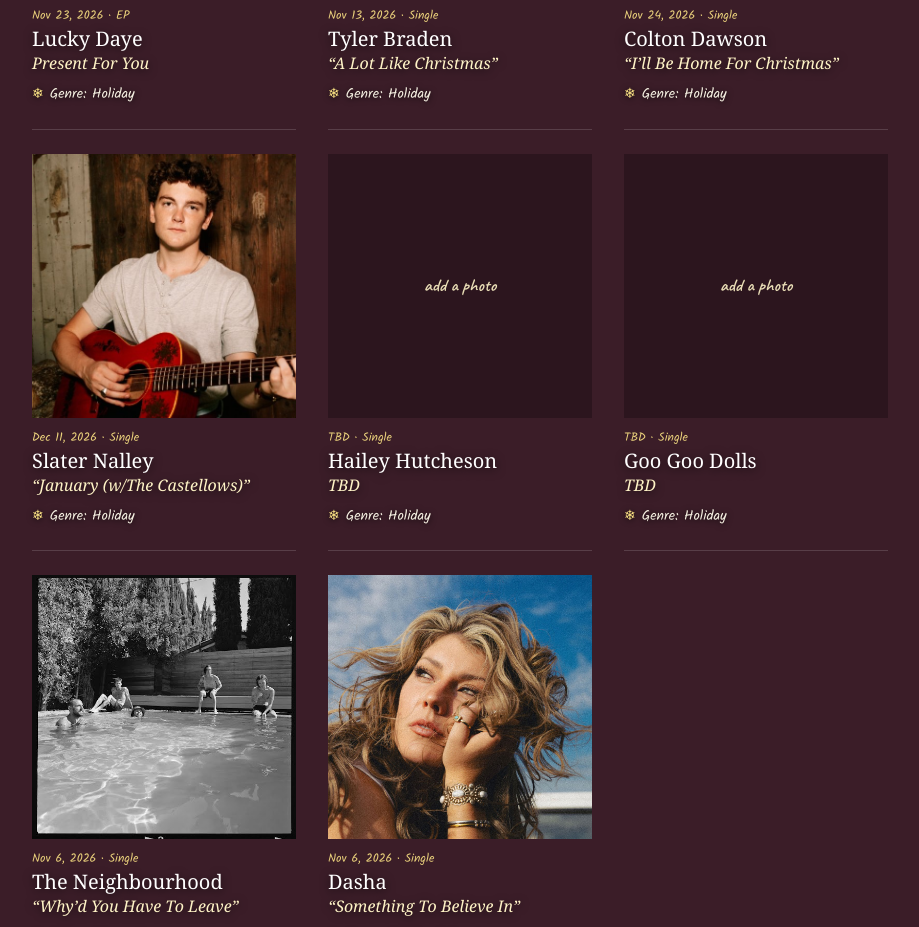
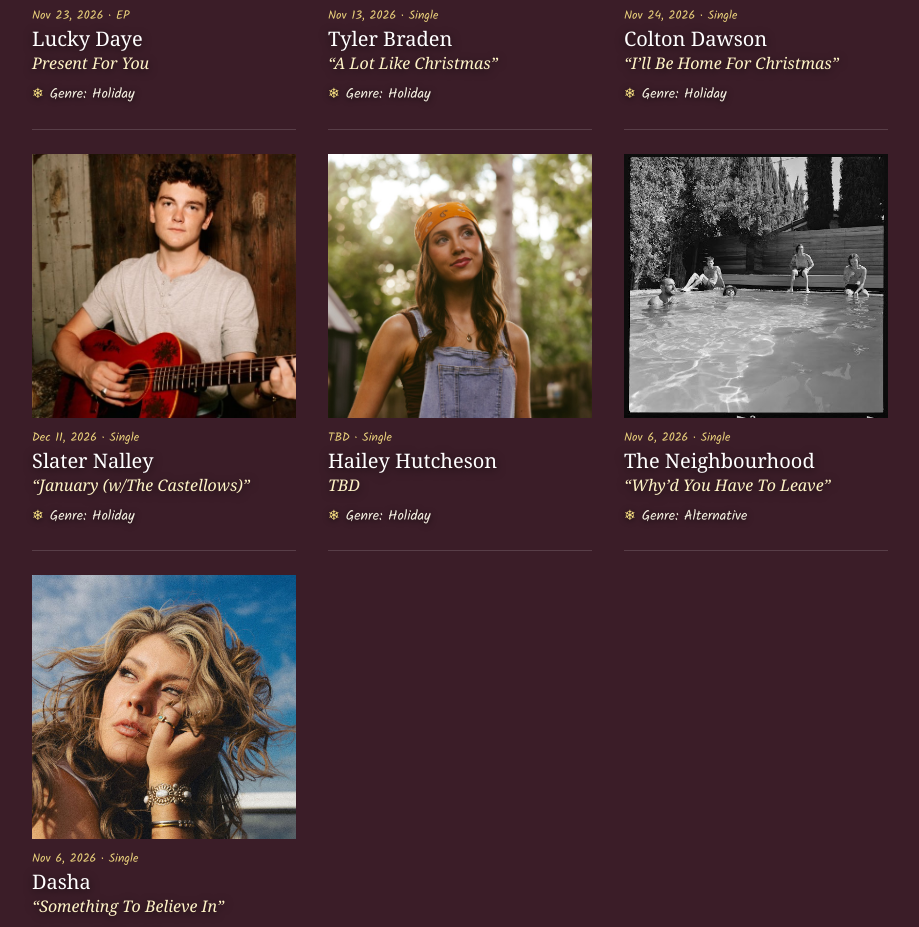
Before and after one commit to reneeworkman-dot/warner-2026-holiday-releases, a React (Vite) app: page / in a window 1280 px wide. Shown: the part 1960-2887 px from the top of the page, without its empty margins (180-1099 px from the left). Built offline with nearby package versions, Linux system fonts and the light colour scheme; a web font is replaced by a local one.

Commit message:
Add Hailey Hutcheson's photo and drop the Goo Goo Dolls TBD card.

```diff
--- a/src/data/catalogFull.ts
+++ b/src/data/catalogFull.ts
@@ -157,22 +157,13 @@
   },
   {
     id: 'hailey-hutcheson',
+    coverImage: 'covers/hailey-hutcheson.jpg',
     artist: 'Hailey Hutcheson',
     title: 'TBD',
     format: 'Single',
     genre: 'Holiday',
     date: 'TBD',
     label: 'NASH',
-    bullets: facts('Genre: Holiday'),
-  },
-  {
-    id: 'goo-goo-dolls-tbd',
-    artist: 'Goo Goo Dolls',
-    title: 'TBD',
-    format: 'Single',
-    genre: 'Holiday',
-    date: 'TBD',
-    label: 'WR',
     bullets: facts('Genre: Holiday'),
   },
   {
```
Also changed, not shown: public/covers/anna-rae-shouldnt.jpg, public/covers/hailey-hutcheson.jpg (added).
